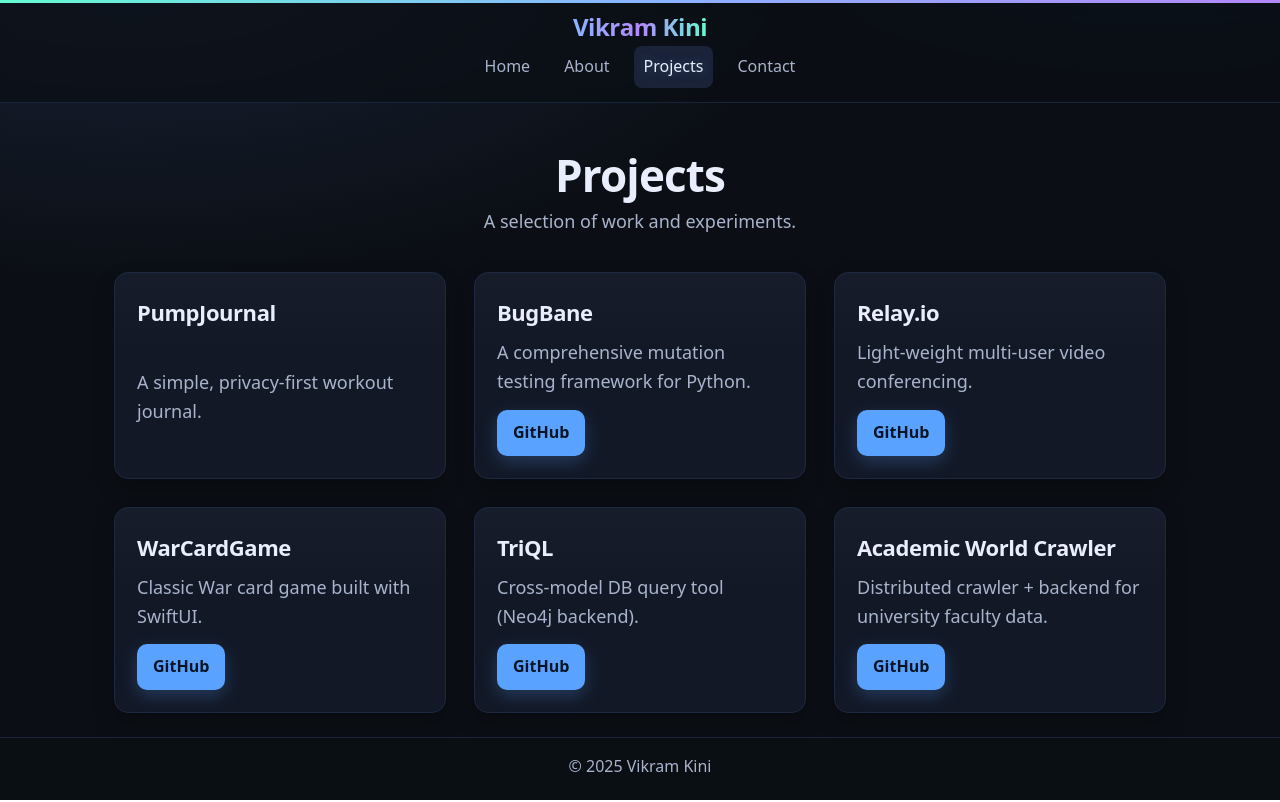
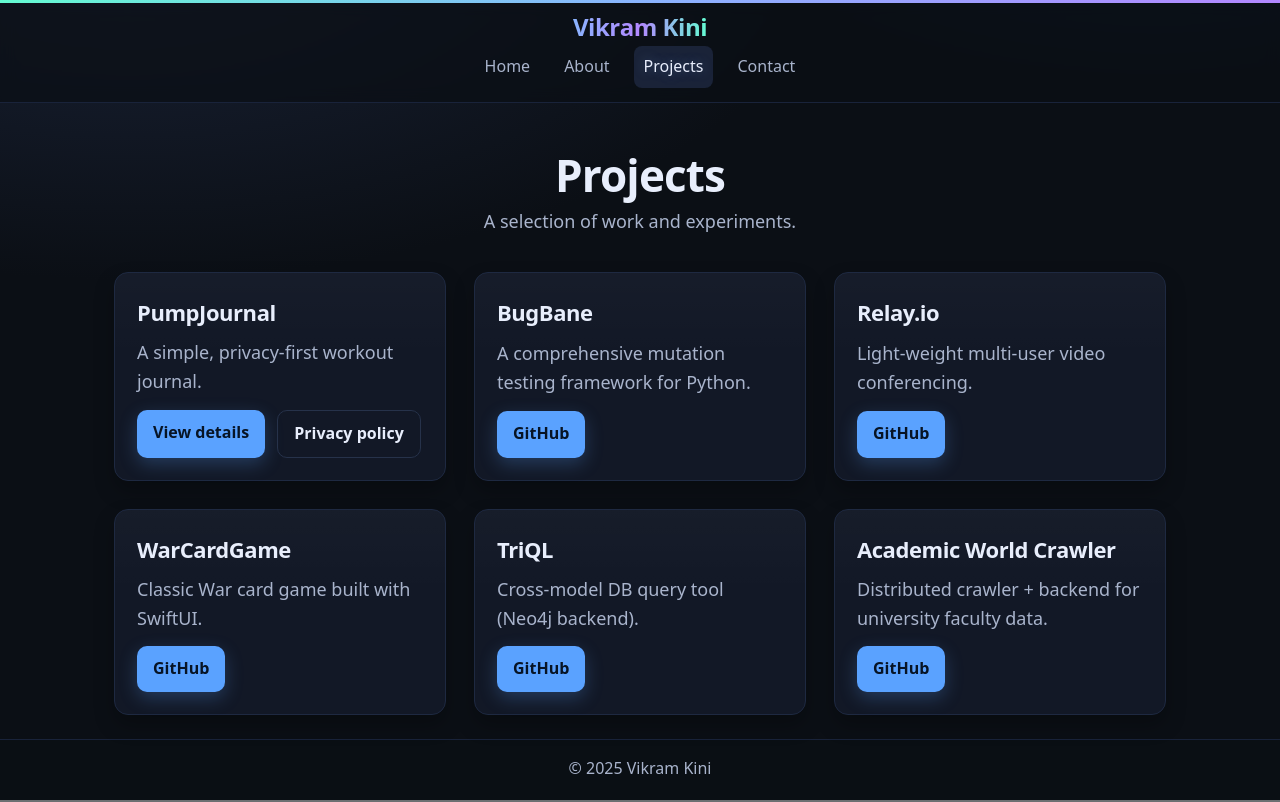
Before and after one commit to vikramrkini/vikramkini-portfolio, a React (Vite) app: page /projects in a window 1280 px wide. Built offline with nearby package versions, Linux system fonts and the light colour scheme.

Commit message:
Added privacy link

```diff
--- a/src/pages/Projects.jsx
+++ b/src/pages/Projects.jsx
@@ -54,10 +54,10 @@ export default function Projects() {
           <ProjectCard>
             <Heading as="h3" style={{ fontSize: 22, margin: 0 }}>PumpJournal</Heading>
             <Subtext style={{ margin: 0 }}>A simple, privacy-first workout journal.</Subtext>
-            {/* <Actions>
+            <Actions>
               <LinkButton as={Link} to="/projects/pumpjournal">View details</LinkButton>
-              <MutedButton as={Link} to="/pumpjournal/support">Support</MutedButton>
-            </Actions> */}
+              <MutedButton as={Link} to="/pumpjournal/privacy">Privacy policy</MutedButton>
+            </Actions>
           </ProjectCard>
           <ProjectCard>
             <Heading as="h3" style={{ fontSize: 22, margin: 0 }}>BugBane</Heading>
```
